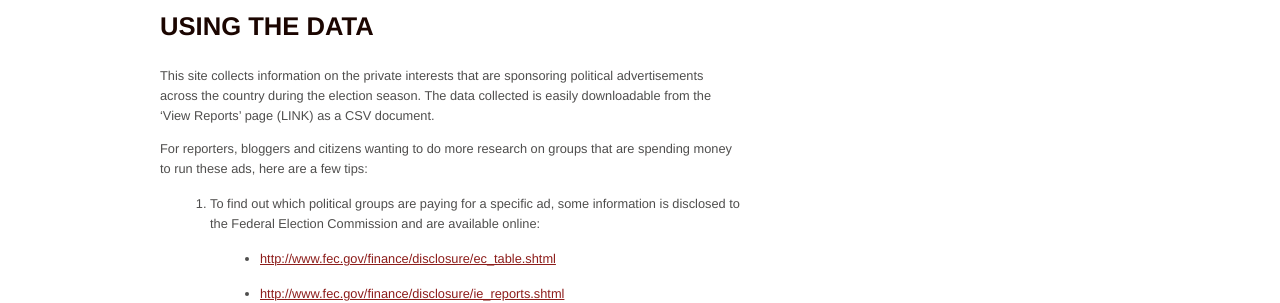
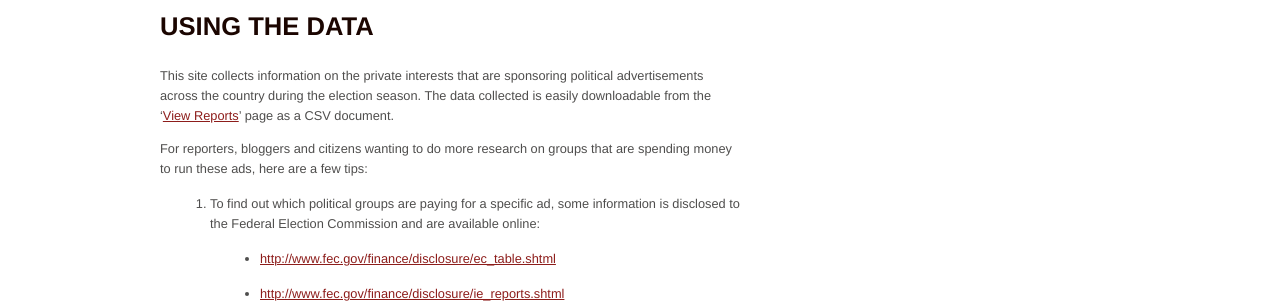
Before and after one commit to sunlightlabs/cupcakes, a Flask app: page /usingthedata in a window 1280 px wide. Shown: the part 244-547 px from the top of the page. Run offline with Flask 2, Linux system fonts and the light colour scheme; parts of the project's set-up code (start-up, migrations or seed data) failed here and were passed over.

Commit message:
add browse link

```diff
--- a/cupcakes/templates/usingthedata.html
+++ b/cupcakes/templates/usingthedata.html
@@ -6,7 +6,7 @@
 
 	<div id="ltColumn" class="methodology">
 		<h2>Using the data</h2>
-		<p>This site collects information on the private interests that are sponsoring political advertisements across the country during the election season. The data collected is easily downloadable from the ‘View Reports’ page (LINK) as a CSV document.</p>
+		<p>This site collects information on the private interests that are sponsoring political advertisements across the country during the election season. The data collected is easily downloadable from the ‘<a href="/browse">View Reports</a>’ page as a CSV document.</p>
 		<p>For reporters, bloggers and citizens wanting to do more research on groups that are spending money to run these ads, here are a few tips:</p>
 		<ol>
 			<li>
```
